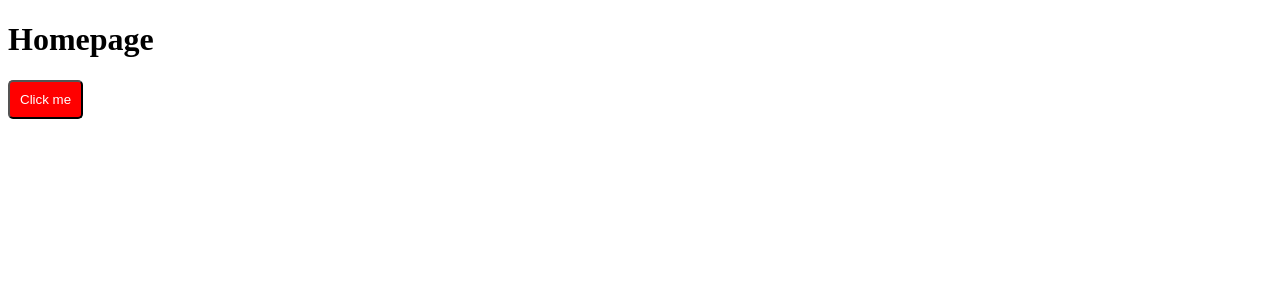
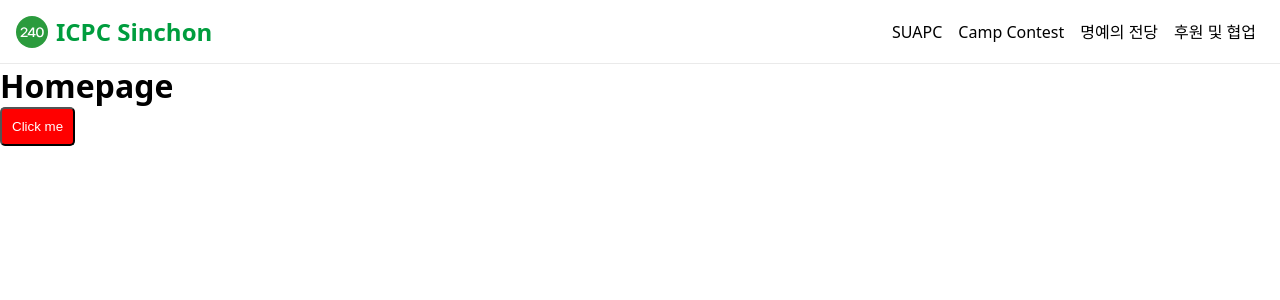
Before and after one commit to icpc-sinchon/icpc-sinchon-workspace, a Next.js app in the folder apps/homepage/: page / in a window 1280 px wide. Shown: the top 300 px of the page. Built offline with nearby package versions, Linux system fonts and the light colour scheme.

Commit message:
style: 루트 레이아웃에 전역 색상 객체 적용을 위한 theme provider 추가, Header 컴포넌트 레이아웃에 추가

```diff
--- a/apps/homepage/src/app/layout.tsx
+++ b/apps/homepage/src/app/layout.tsx
@@ -1,4 +1,9 @@
+"use client";
+import Header from "@ui/Header";
 import StyledComponentsRegistry from "../lib/registry";
+import "../styles/reset.css";
+import { ThemeProvider } from "styled-components";
+import { COLORS } from "src/styles/color";
 
 export default function RootLayout({
   children,
@@ -8,7 +13,12 @@ export default function RootLayout({
   return (
     <html lang="ko">
       <body>
-        <StyledComponentsRegistry>{children}</StyledComponentsRegistry>
+        <StyledComponentsRegistry>
+          <ThemeProvider theme={{ colors: COLORS }}>
+            <Header />
+            {children}
+          </ThemeProvider>
+        </StyledComponentsRegistry>
       </body>
     </html>
   );
```
